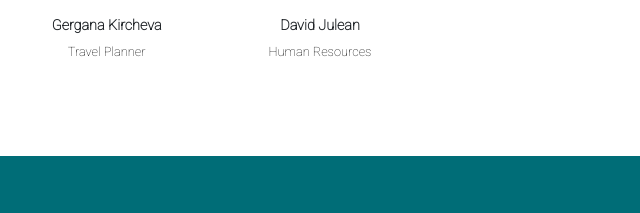
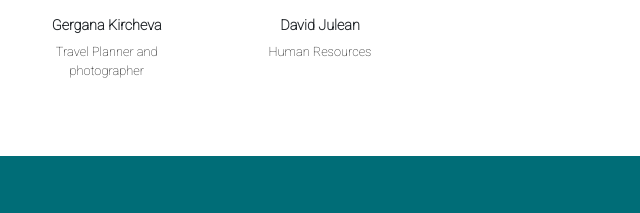
Before and after one commit to 180792/PRJ4-Group-Website, a plain HTML site: page about.html in a window 1280 px wide. Shown: the part 1365-1578 px from the top of the page, 640-1280 px from the left. Drawn offline with Linux system fonts and the light colour scheme.

Commit message:
Update about.html

```diff
--- a/about.html
+++ b/about.html
@@ -117,7 +117,7 @@ We are an eco-friendly train travel company which helps people find a significan
             src="images/Geri.png" alt="Card image cap">
           <div class="card-body">
             <h4 class="crew-title">Gergana Kircheva</h4>
-            <p class="crew-text">Travel Planner</p>
+            <p class="crew-text">Travel Planner and photographer</p>
           </div>
         </div>
 		</div>
```
Also changed, not shown: 2 other files.
